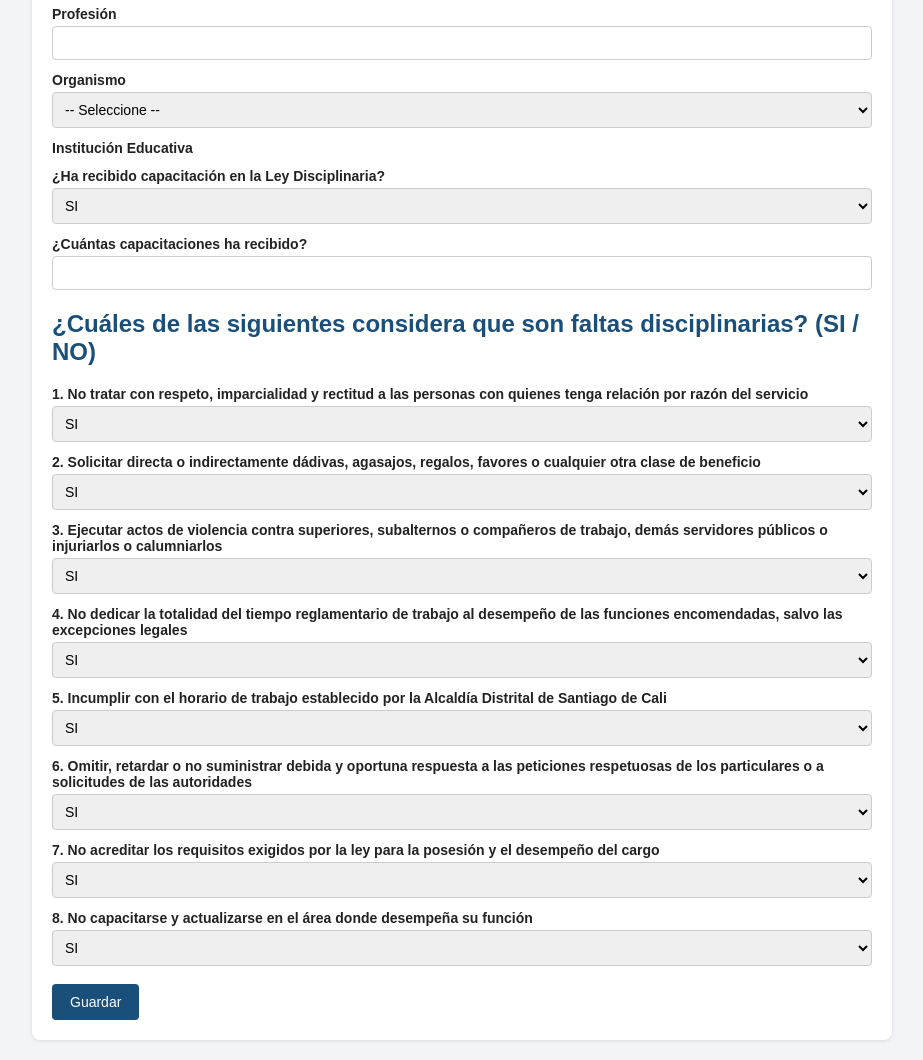
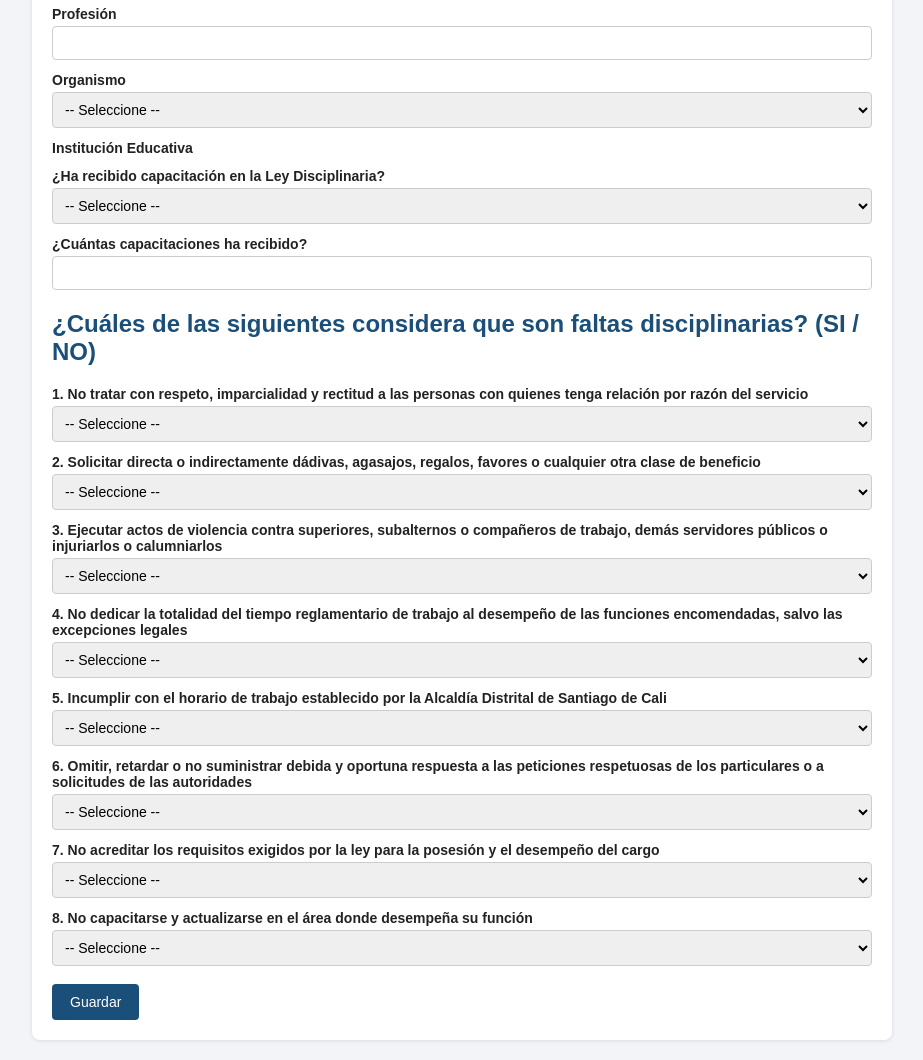
Before and after one commit to magaby-informatica/ENCUESTAS, a Flask app: page /presaber in a window 1280 px wide. Shown: the part 452-1512 px from the top of the page, without its empty margins (178-1101 px from the left). Run offline with Flask 3, Linux system fonts and the light colour scheme; the visitor is signed in with stand-in values (Sample User, id 1); data that the repository does not hold is empty; some libraries are stand-ins or nearby versions.

Commit message:
Update presaber.html

```diff
--- a/templates/presaber.html
+++ b/templates/presaber.html
@@ -86,7 +86,8 @@
     {% endif %}
 
     <label>¿Ha recibido capacitación en la Ley Disciplinaria?</label>
-    <select name="capacitacion">
+    <select name="capacitacion" required>
+        <option value="" selected disabled>-- Seleccione --</option>
         <option value="SI">SI</option>
         <option value="NO">NO</option>
     </select>
@@ -97,28 +98,28 @@
     <h2>¿Cuáles de las siguientes considera que son faltas disciplinarias? (SI / NO)</h2>
 
     <label>1. No tratar con respeto, imparcialidad y rectitud a las personas con quienes tenga relación por razón del servicio</label>
-    <select name="q1"><option value="SI">SI</option><option value="NO">NO</option></select>
+    <select name="q1" required><option value="" selected disabled>-- Seleccione --</option><option value="SI">SI</option><option value="NO">NO</option></select>
 
     <label>2. Solicitar directa o indirectamente dádivas, agasajos, regalos, favores o cualquier otra clase de beneficio</label>
-    <select name="q2"><option value="SI">SI</option><option value="NO">NO</option></select>
+    <select name="q2" required><option value="" selected disabled>-- Seleccione --</option><option value="SI">SI</option><option value="NO">NO</option></select>
 
     <label>3. Ejecutar actos de violencia contra superiores, subalternos o compañeros de trabajo, demás servidores públicos o injuriarlos o calumniarlos</label>
-    <select name="q3"><option value="SI">SI</option><option value="NO">NO</option></select>
+    <select name="q3" required><option value="" selected disabled>-- Seleccione --</option><option value="SI">SI</option><option value="NO">NO</option></select>
 
     <label>4. No dedicar la totalidad del tiempo reglamentario de trabajo al desempeño de las funciones encomendadas, salvo las excepciones legales</label>
-    <select name="q4"><option value="SI">SI</option><option value="NO">NO</option></select>
+    <select name="q4" required><option value="" selected disabled>-- Seleccione --</option><option value="SI">SI</option><option value="NO">NO</option></select>
 
     <label>5. Incumplir con el horario de trabajo establecido por la Alcaldía Distrital de Santiago de Cali</label>
-    <select name="q5"><option value="SI">SI</option><option value="NO">NO</option></select>
+    <select name="q5" required><option value="" selected disabled>-- Seleccione --</option><option value="SI">SI</option><option value="NO">NO</option></select>
 
     <label>6. Omitir, retardar o no suministrar debida y oportuna respuesta a las peticiones respetuosas de los particulares o a solicitudes de las autoridades</label>
-    <select name="q6"><option value="SI">SI</option><option value="NO">NO</option></select>
+    <select name="q6" required><option value="" selected disabled>-- Seleccione --</option><option value="SI">SI</option><option value="NO">NO</option></select>
 
     <label>7. No acreditar los requisitos exigidos por la ley para la posesión y el desempeño del cargo</label>
-    <select name="q7"><option value="SI">SI</option><option value="NO">NO</option></select>
+    <select name="q7" required><option value="" selected disabled>-- Seleccione --</option><option value="SI">SI</option><option value="NO">NO</option></select>
 
     <label>8. No capacitarse y actualizarse en el área donde desempeña su función</label>
-    <select name="q8"><option value="SI">SI</option><option value="NO">NO</option></select>
+    <select name="q8" required><option value="" selected disabled>-- Seleccione --</option><option value="SI">SI</option><option value="NO">NO</option></select>
 
     <button type="submit">Guardar</button>
 </form>
```
